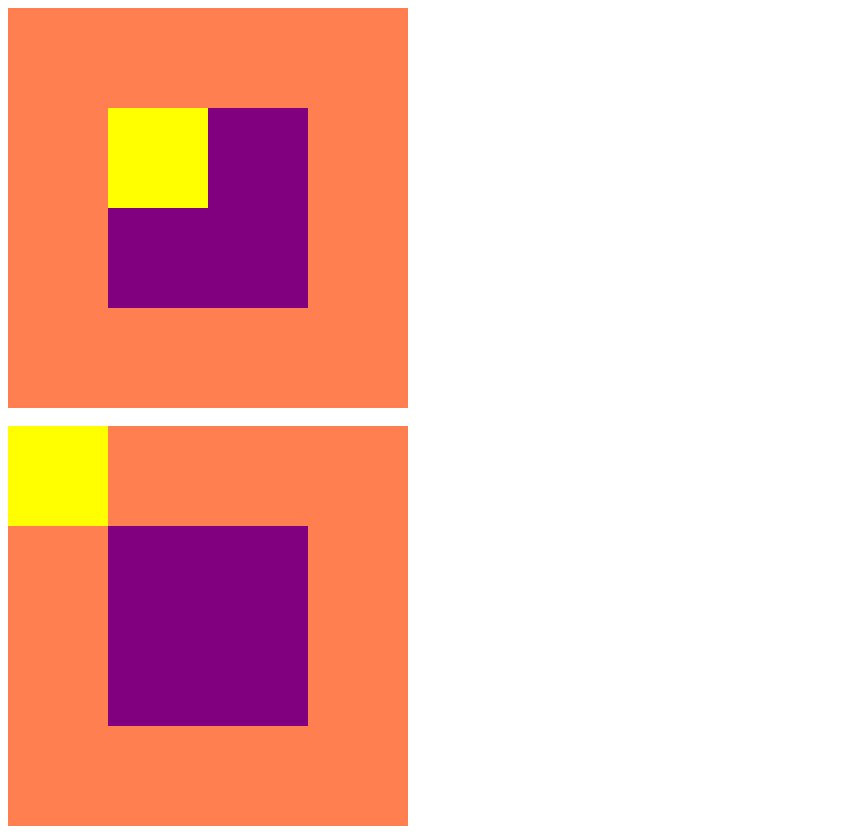
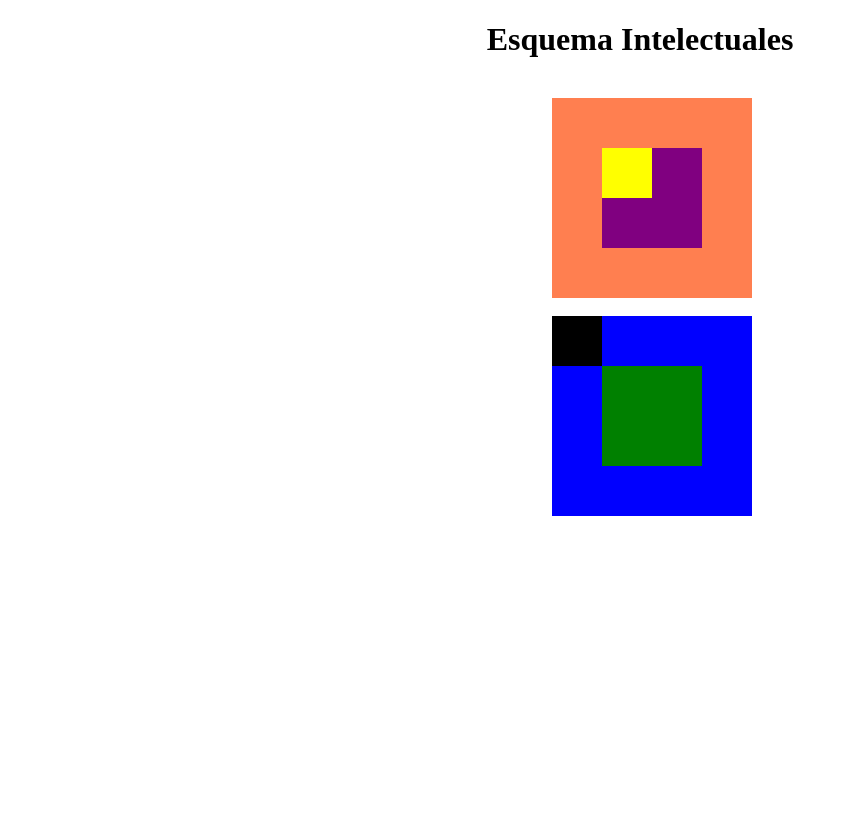
Before and after one commit to gabyLuTrejo/positioning_esquema, a plain HTML site: page index.html in a window 1280 px wide. Shown: the whole page, without its empty margins (0-848 px from the left). After the commit the page ends 800 px from the top, so only its background shows below. Drawn offline with Linux system fonts and the light colour scheme.

Commit message:
Colores y margenes

```diff
--- a/index.html
+++ b/index.html
@@ -6,15 +6,17 @@
     <link rel="stylesheet" href="master.css">
   </head>
   <body>
+    <h1>Esquema Intelectuales</h1>
+    <br>
     <div class="cuadrado">
       <div class="cuadradoGrande">
         <div class="cuadradito"></div>
       </div>
     </div>
     <br>
-    <div class="cuadrado">
-      <div class="cuadradito"></div>
-      <div class="cuadradoGrande"></div>
+    <div class="cuadrado" id="azul">
+      <div class="cuadradito" id="negro"></div>
+      <div class="cuadradoGrande" id="verde"></div>
     </div>
   </body>
 </html>
--- a/master.css
+++ b/master.css
@@ -1,14 +1,19 @@
+h1 {
+  text-align: center;
+}
+
 .cuadrado {
   position: relative;
-  height: 400px;
-  width: 400px;
+  height: 200px;
+  width: 200px;
   background: coral;
+  left: 43%;
 }
 
 .cuadradito {
   position: absolute;
-  height: 100px;
-  width: 100px;
+  height: 50px;
+  width: 50px;
   background: yellow;
   top:0;
   left: 0;
@@ -16,9 +21,21 @@
 
 .cuadradoGrande {
   position: absolute;
-  height: 200px;
-  width: 200px;
+  height: 100px;
+  width: 100px;
   background: purple;
   top: 25%;
   left: 25%;
 }
+
+#azul {
+  background: blue;
+}
+
+#negro {
+  background: black;
+}
+
+#verde {
+  background: green;
+}
```
